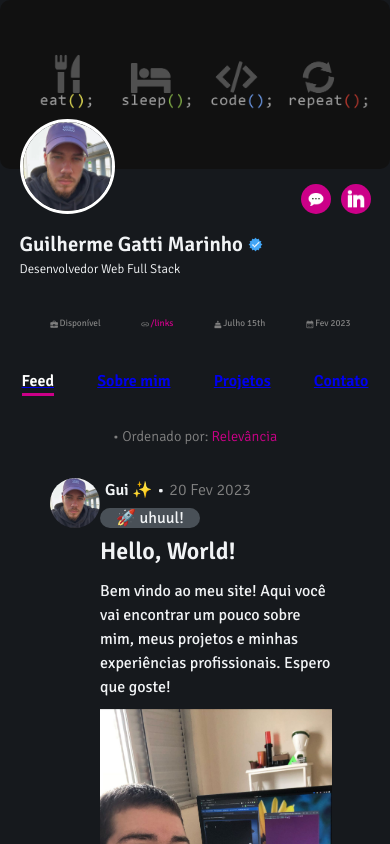
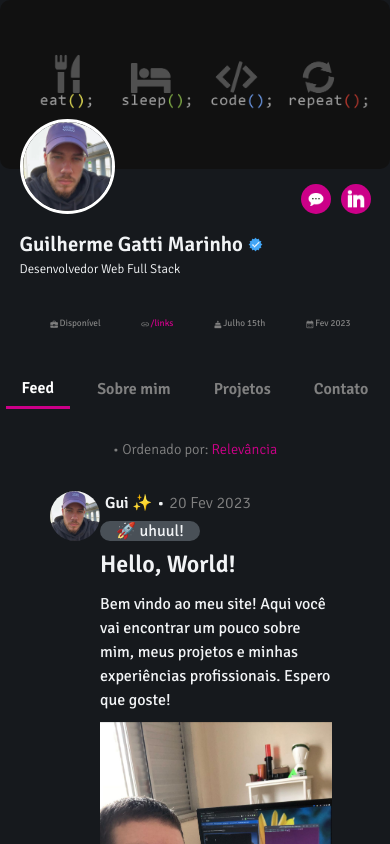
Before and after one commit to guido-marinho/guido-marinho.github.io, a React (Vite) app: page / in a window 390 px wide. Shown: the top 844 px of the page. Built offline with nearby package versions, Linux system fonts and the light colour scheme.

Commit message:
🎨 refacotr: finaliza refatorazao de navbar

```diff
--- a/src/components/Main/Main.css
+++ b/src/components/Main/Main.css
@@ -2,3 +2,9 @@
   max-width: 600px;
   margin: 0 auto 0;
 }
+
+@media screen and (max-width: 610px) {
+  .main-container {
+    width: 100%;
+  }
+}
--- a/src/components/Navbar/Navbar.css
+++ b/src/components/Navbar/Navbar.css
@@ -4,7 +4,7 @@
   justify-content: space-around;
 }
 
-.h3-nav-main {
+.h3-header-main {
   font-size: 1.2rem;
   font-weight: 700;
   padding: 0 1rem;
@@ -26,6 +26,11 @@
   color: white;
 }
 
+.links-main {
+  text-decoration: none;
+  color: grey;
+}
+
 @media screen and (max-width: 407px) {
   .h3-header-main {
     font-size: 0.8rem;
@@ -39,10 +44,6 @@
 }
 
 @media screen and (max-width: 610px) {
-  .main-home {
-    width: 100%;
-  }
-
   .h3-header-main {
     font-size: 1rem;
   }
```
